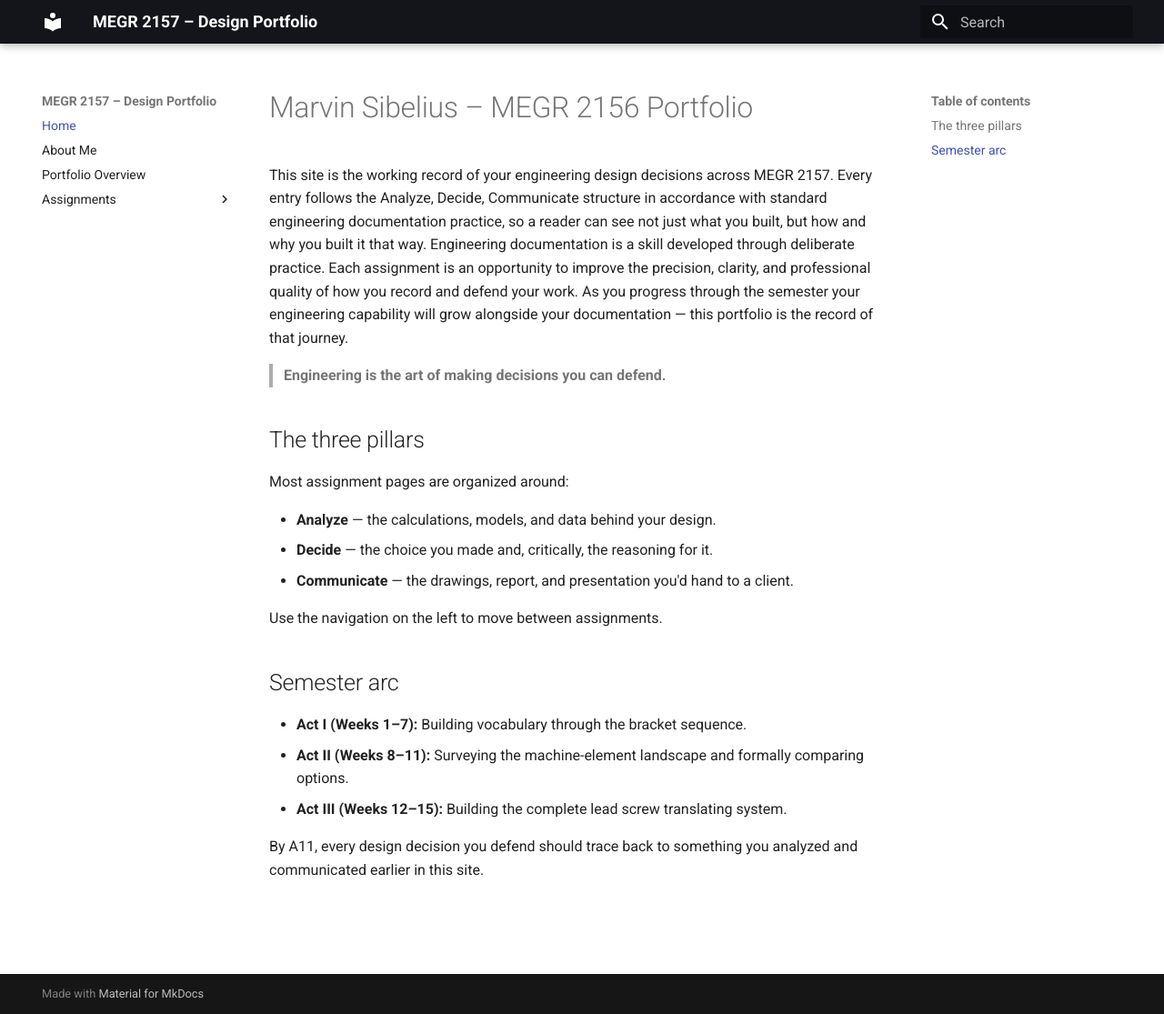
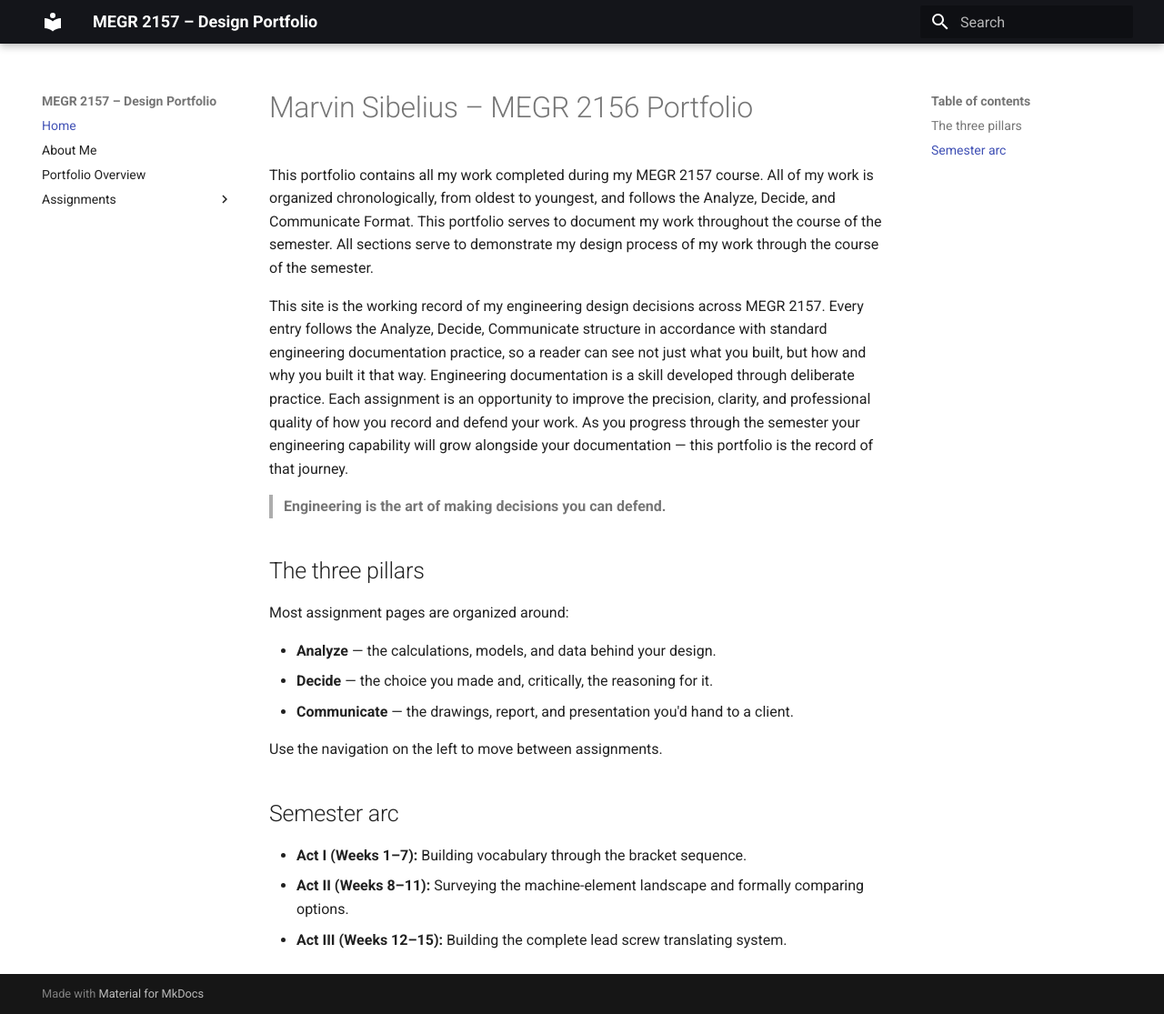
Before and after one commit to mbsibelius/megr2156-portfolio-mbs, an MkDocs documentation site: the page built from docs/index.md, in a window 1280 px wide and 1115 px high. Shown: the whole window at 91% size. Built offline with MkDocs 1.6.1 and Material for MkDocs 9.7.7, drawn with Linux system fonts in a browser that asks for light colours.

Commit message:
Revise portfolio introduction for clarity and structure
Updated the introduction to clarify the organization and purpose of the portfolio, emphasizing the chronological order and the design process.

```diff
--- a/docs/index.md
+++ b/docs/index.md
@@ -1,6 +1,8 @@
 # Marvin Sibelius – MEGR 2156 Portfolio
 
-This site is the working record of your engineering design decisions across MEGR 2157. Every entry follows the Analyze, Decide, Communicate structure in accordance with standard engineering documentation practice, so a reader can see not just what you built, but how and why you built it that way. Engineering documentation is a skill developed through deliberate practice. Each assignment is an opportunity to improve the precision, clarity, and professional quality of how you record and defend your work. As you progress through the semester your engineering capability will grow alongside your documentation — this portfolio is the record of that journey.
+This portfolio contains all my work completed during my MEGR 2157 course. All of my work is organized chronologically, from oldest to youngest, and follows the Analyze, Decide, and Communicate Format. This portfolio serves to document my work throughout the course of the semester. All sections serve to demonstrate my design process of my work through the course of the semester.
+
+This site is the working record of my engineering design decisions across MEGR 2157. Every entry follows the Analyze, Decide, Communicate structure in accordance with standard engineering documentation practice, so a reader can see not just what you built, but how and why you built it that way. Engineering documentation is a skill developed through deliberate practice. Each assignment is an opportunity to improve the precision, clarity, and professional quality of how you record and defend your work. As you progress through the semester your engineering capability will grow alongside your documentation — this portfolio is the record of that journey.
 
 > **Engineering is the art of making decisions you can defend.**
 
@@ -19,5 +21,3 @@ Use the navigation on the left to move between assignments.
 - **Act I (Weeks 1–7):** Building vocabulary through the bracket sequence.
 - **Act II (Weeks 8–11):** Surveying the machine-element landscape and formally comparing options.
 - **Act III (Weeks 12–15):** Building the complete lead screw translating system.
-
-By A11, every design decision you defend should trace back to something you analyzed and communicated earlier in this site.
```
